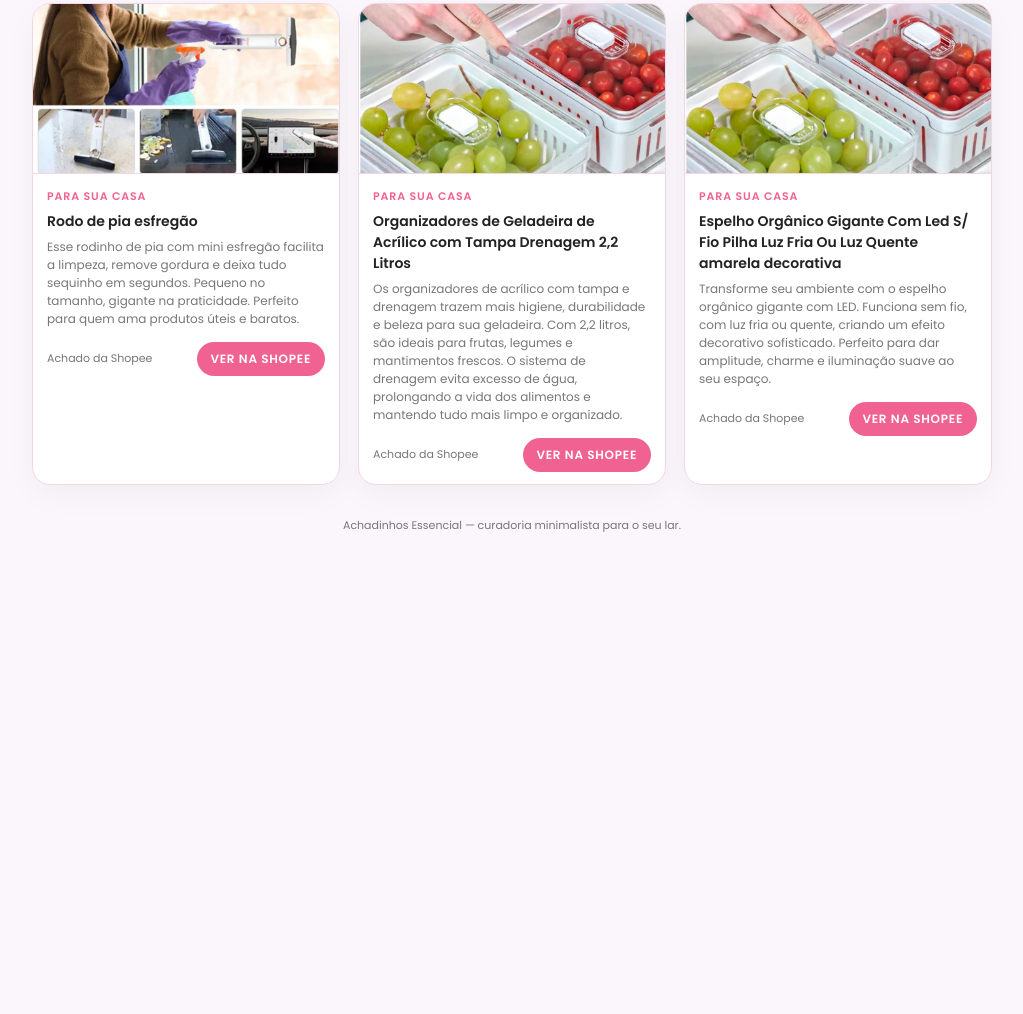
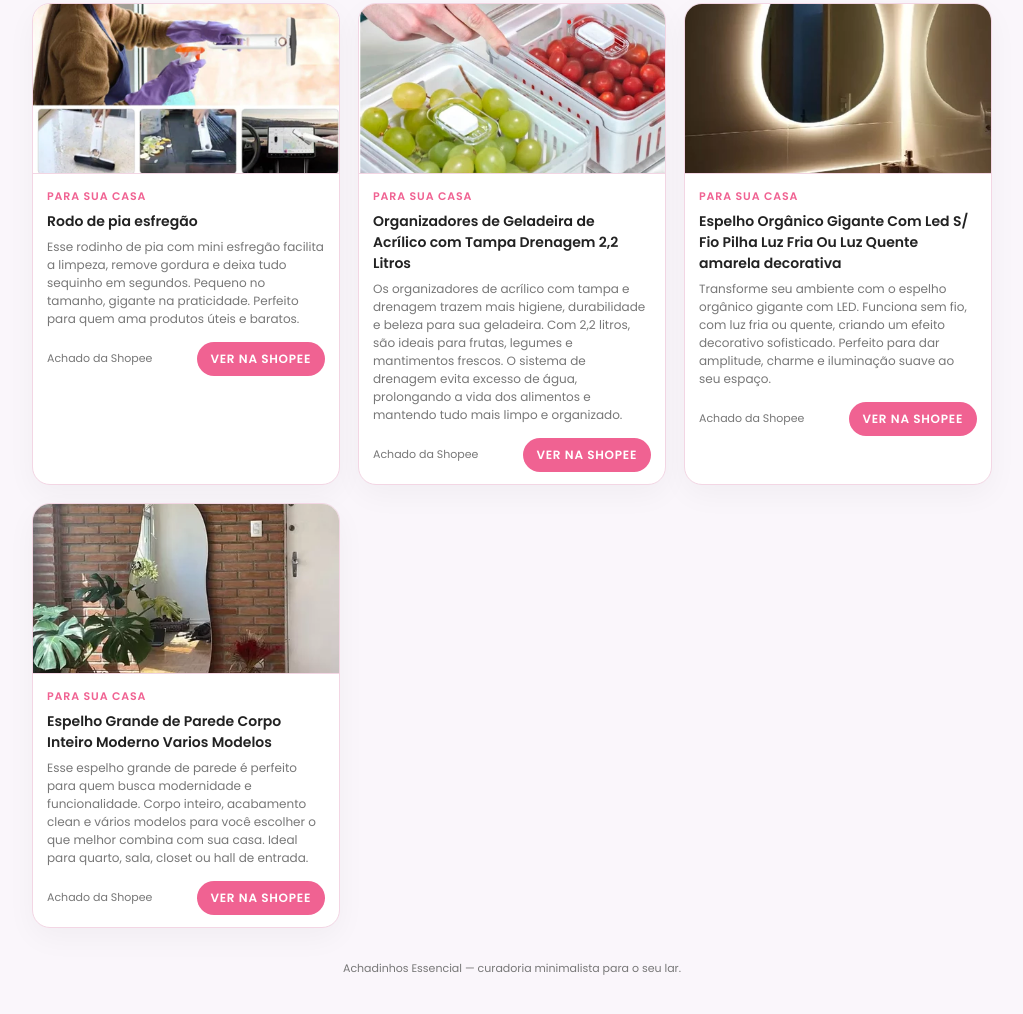
Before and after one commit to simpleunitworks/achadinhos, a plain HTML site: page index.html in a window 1280 px wide. Shown: the part 372-1386 px from the top of the page, without its empty margins (128-1151 px from the left). Before the commit the page ends 946 px from the top, so only its background shows below. Drawn offline with Linux system fonts and the light colour scheme.

Commit message:
novos produtos

```diff
--- a/index.html
+++ b/index.html
@@ -352,7 +352,7 @@
 
                          <!-- CARD 3 - EXEMPLO -->
                 <article class="product-card" id="produto-03" data-nome="Espelho Orgânico Gigante Com Led S/ Fio Pilha Luz Fria Ou Luz Quente amarela decorativa">
-                    <img src="imagens/potinhos.png" class="product-image" />
+                    <img src="imagens/espelho_pequeno.png" class="product-image" />
                     <div class="product-body">
                         <div class="product-tag">Para sua casa</div>
                         <div class="product-title">Espelho Orgânico Gigante Com Led S/ Fio Pilha Luz Fria Ou Luz Quente amarela decorativa</div>
@@ -366,6 +366,32 @@
                             <span class="product-price-hint">Achado da Shopee</span>
                             <a
                                 href="https://s.shopee.com.br/8pe8eltHRV"
+                                target="_blank"
+                                class="product-button"
+                            >
+                                Ver na Shopee
+                            </a>
+                        </div>
+                    </div>
+                </article>
+
+                            <!-- CARD 4 - EXEMPLO -->
+                <article class="product-card" id="produto-04" data-nome="Espelho Grande de Parede Corpo Inteiro Moderno Varios Modelos">
+                    <img src="imagens/espelho_grande.png" class="product-image" />
+                    <div class="product-body">
+                        <div class="product-tag">Para sua casa</div>
+                        <div class="product-title">Espelho Grande de Parede Corpo Inteiro Moderno Varios Modelos</div>
+                        <p class="product-desc">
+                            Esse espelho grande de parede é perfeito para quem busca
+                            modernidade e funcionalidade.
+                            Corpo inteiro, acabamento clean e vários modelos
+                            para você escolher o que melhor combina com sua casa.
+                            Ideal para quarto, sala, closet ou hall de entrada.
+                        </p>
+                        <div class="product-footer">
+                            <span class="product-price-hint">Achado da Shopee</span>
+                            <a
+                                href="https://s.shopee.com.br/5L4GUXExLl"
                                 target="_blank"
                                 class="product-button"
                             >
```
Also changed, not shown: imagens/espelho_grande.png (added), imagens/espelho_pequeno.png (added).
